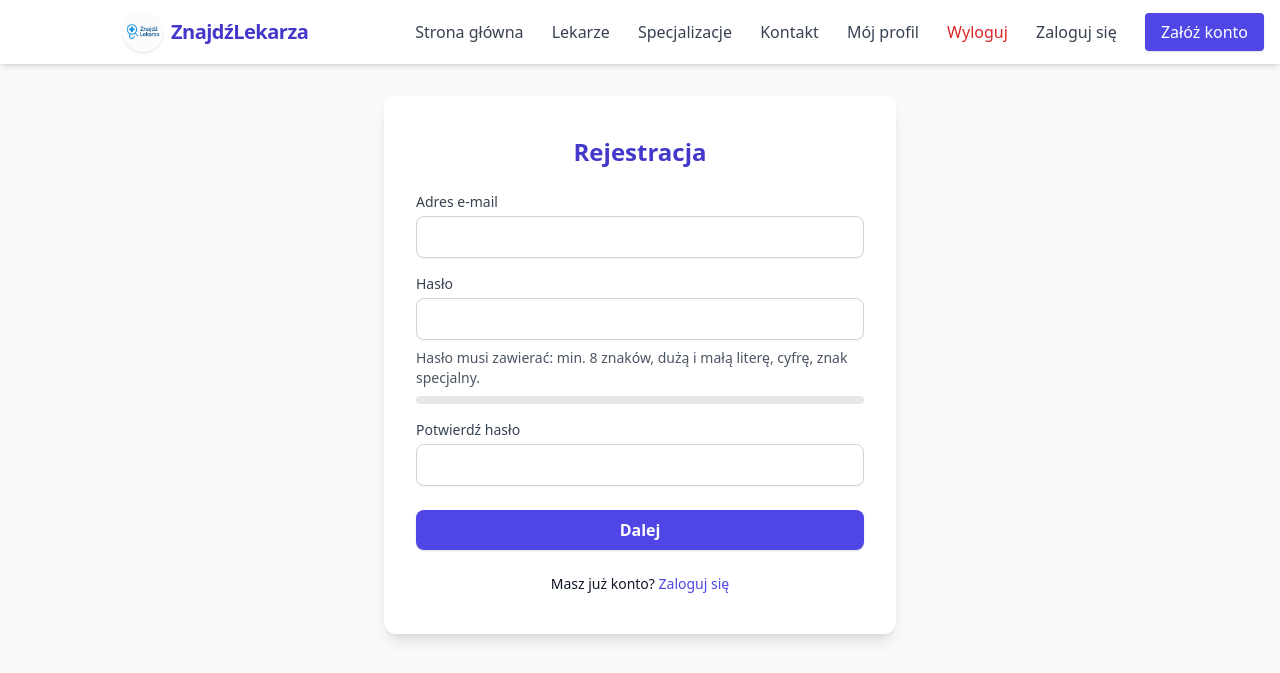
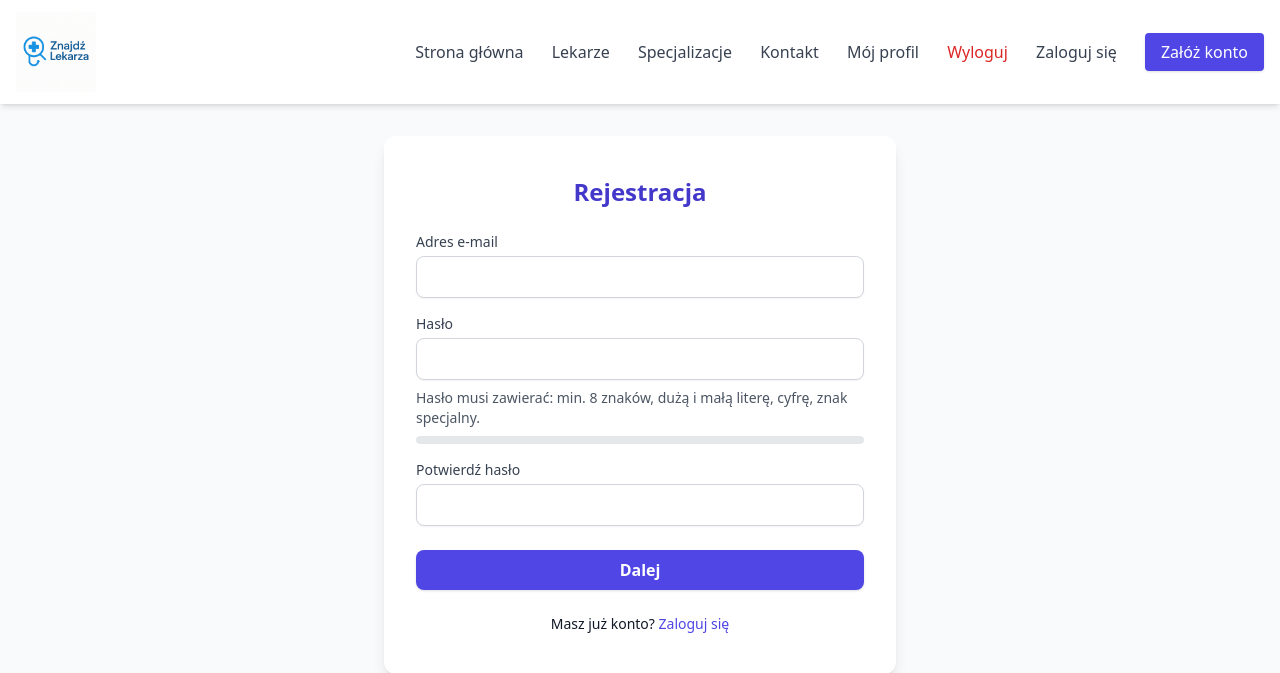
Before and after one commit to SiarheiHratsli/Znajdz-lekarza, a Flask app: page /register in a window 1280 px wide. Shown: the top 673 px of the page. Run offline with Flask 3, Linux system fonts and the light colour scheme; parts of the project's set-up code (start-up, migrations or seed data) failed here and were passed over; some libraries are stand-ins or nearby versions.

Commit message:
nowe logo
stworzyłem nowe logo

```diff
--- a/app.py
+++ b/app.py
@@ -161,7 +161,7 @@ def register():
             flash('Błąd przy wysyłaniu maila potwierdzającego: ' + str(e), 'danger')
         return redirect(url_for('login'))
 
-
+    # Wyliczenie maksymalnej daty urodzenia (osoby 16+ lat)
     max_birth_date = (datetime.utcnow() - timedelta(days=365 * 18)).strftime('%Y-%m-%d')
     return render_template("register.html", max_birth_date=max_birth_date)
 
--- a/templates/base.html
+++ b/templates/base.html
@@ -21,13 +21,12 @@
     <header class="bg-white shadow-md sticky top-0 z-40">
         {% block header %}
         <div class="container mx-auto px-4 py-3 flex items-center justify-between">
-            <a href="/" class="flex items-center space-x-2">
-                <a href="/" class="flex items-center space-x-2">
-                    <img src="{{ url_for('static', filename='/image/logo.png') }}" alt="Logo ZnajdźLekarza" class="h-10 w-10 rounded-full shadow" />
-                    <span class="font-bold text-xl tracking-tight text-indigo-700">ZnajdźLekarza</span>
-                </a>
+            <a href="/" class="flex items-center">
+    <img src="{{ url_for('static', filename='logo.png') }}" alt="Logo ZnajdźLekarza" class="h-20 w-20" />
+</a>
 
-            </a>
+
+
             <nav class="space-x-6">
                 <a href="/" class="text-gray-700 hover:text-indigo-600 font-medium transition">Strona główna</a>
                 <a href="/lekarze" class="text-gray-700 hover:text-indigo-600 font-medium transition">Lekarze</a>
```
Also changed, not shown: static/logo.png (renamed from static/image/logo.png).
